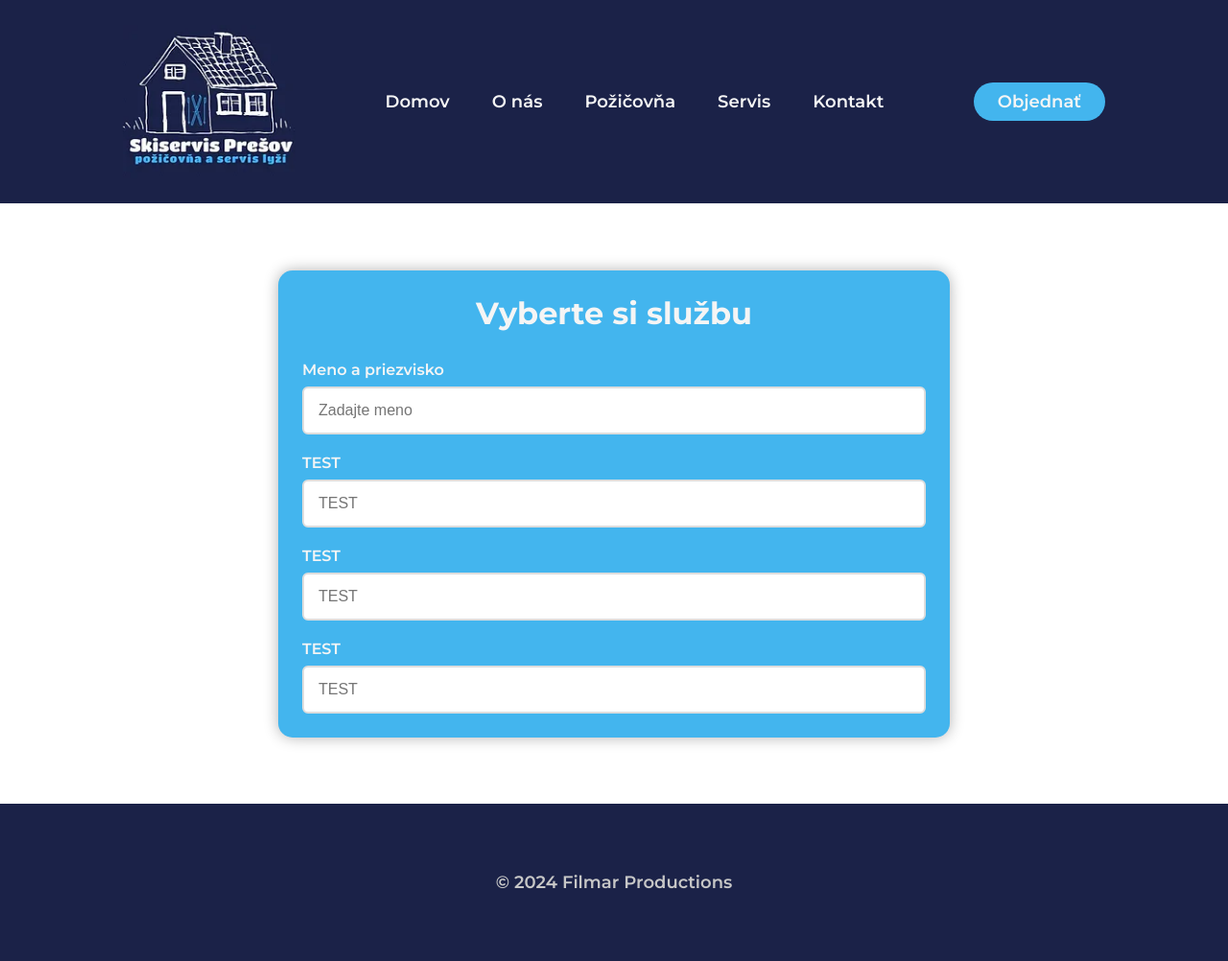
After one commit to FilipIgorTomas/RPJ, a PHP site: page /order.html in a window 1280 px wide. The commit adds this page. Shown: the whole page at 96% size. Run offline with PHP 8.4, Linux system fonts and the light colour scheme.

Commit message:
zmena struktury + formular

```diff
--- a/css/style.css
+++ b/css/style.css
@@ -6,11 +6,29 @@
     padding: 0;
 }
 
+html {
+    height: 100%;
+}
+
+body {
+    min-height: 100%;
+    display: flex;
+    flex-direction: column;
+}
+
+.content {
+    font-family: "Montserrat", sans-serif;
+    display: flex;
+    align-items: center;
+    justify-content: center;
+    padding: 20px;
+}
+
 li, a, button {
     font-family: "Montserrat", sans-serif;
     font-weight: 600;
     font-size: 18px;
-    color: white;
+    color: whitesmoke;
     text-decoration: none;
 }
 
@@ -18,12 +36,11 @@ header {
     display: flex;
     justify-content: space-between;
     align-items: center;
-    padding: 40px 10%;
+    padding: 2% 10%;
     background-color: #1b2248;
 }
 
 .logo {
-    cursor: pointer;
     width: 180px;
 }
 
@@ -56,3 +73,64 @@ button {
 button:hover {
     background-color: rgba(67, 181, 238, 0.8);
 }
+
+.container {
+    position: relative;
+    max-width: 700px;
+    width: 100%;
+    background: #43b5ee;
+    margin: 4% 0;
+    padding: 25px;
+    border-radius: 15px;
+    box-shadow: 0 0 15px rgba(0,0,0,0.3);
+}
+
+.container p {
+    font-weight: 700;
+    font-size: 2rem;
+    color: whitesmoke;
+    text-align: center;
+}
+
+.container form {
+    margin-top: 30px;
+}
+
+form .input-box {
+    width: 100%;
+    margin-top: 20px;
+}
+
+.input-box label {
+    color: whitesmoke;
+    font-weight: 600;
+}
+
+form .input-box input {
+    position: relative;
+    height: 50px;
+    width: 100%;
+    outline: none;
+    font-size: 1rem;
+    color: #707070;
+    margin-top: 8px;
+    border: 2px solid #ddd;
+    border-radius: 6px;
+    padding: 0 15px;
+}
+
+
+
+
+
+
+footer {
+    margin-top: auto;
+    background: #1b2248;
+    color: #c7c7c7;
+    text-align: center;
+    padding: 4%;
+    font-family: "Montserrat", sans-serif;
+    font-weight: 600;
+    font-size: 18px;
+}
--- /dev/null
+++ b/order.html
@@ -0,0 +1,62 @@
+<!DOCTYPE html>
+<html lang="sk">
+<head>
+    <meta charset="utf-8">
+    <meta name="viewport" content="width=device-width, initial-scale=1.0">
+    <link rel="stylesheet" type="text/css" href="css/style.css">
+    <title>Požičovňa lyží Prešov - Skiservis Sabinovská</title>
+    <link rel="icon" sizes="192x192" href="images/icon.png" type="image/png">
+    <meta name="description" content="Skiservis Prešov - požičovňa, predaj a servis lyží a lyžiarskeho výstroja, sezónne výpožičky setov pre deti aj dospelých, výstroj na lyžiarsky zájazd, krátkodobé výpožičky, servis a údržba lyží, bežecké lyže, snowboard">
+</head>
+<body>
+    <header>
+        <img class="logo" src="images/logo.jpg" alt="logo">
+        <nav>
+            <ul class="nav_links">
+                <li><a href="index.html">Domov</a></li>
+                <li><a href="about.html">O nás</a></li>
+                <li><a href="rental.html">Požičovňa</a></li>
+                <li><a href="service.html">Servis</a></li>
+                <li><a href="contact.html">Kontakt</a></li>
+            </ul>
+        </nav>
+        <a class="order" href="order.html"><button>Objednať</button></a>
+    </header>
+    <main>
+        <div class="content">
+            <div class="container">
+                <p>Vyberte si službu</p>
+                <form action="#">
+
+                    <div class="input-box">
+                        <label>Meno a priezvisko</label>
+                        <input type="text" placeholder="Zadajte meno">
+                    </div>
+
+                    <div class="input-box">
+                        <label>TEST</label>
+                        <input type="text" placeholder="TEST">
+                    </div>
+
+                    <div class="input-box">
+                        <label>TEST</label>
+                        <input type="text" placeholder="TEST">
+                    </div>
+
+                    <div class="input-box">
+                        <label>TEST</label>
+                        <input type="text" placeholder="TEST">
+                    </div>
+
+                </form>
+            </div>
+        </div>
+    </main>
+    <footer>
+        <div class="content">
+            <p>© 2024 Filmar Productions</p>
+        </div>
+    </footer>
+
+</body>
+</html>
```
Also changed, not shown: about.html (added, +37 -0 lines), contact.html (added, +37 -0 lines), index.html (added, +37 -0 lines), index.php (deleted, +0 -38 lines), rental.html (added, +37 -0 lines), service.html (added, +37 -0 lines).
